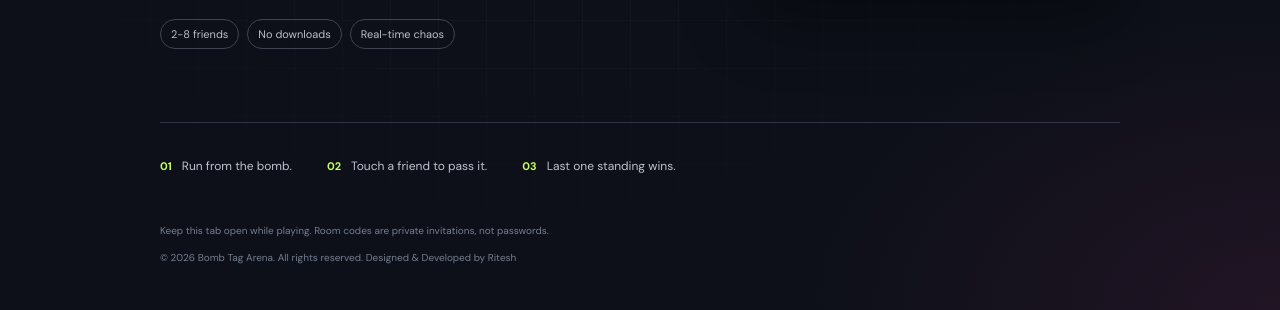
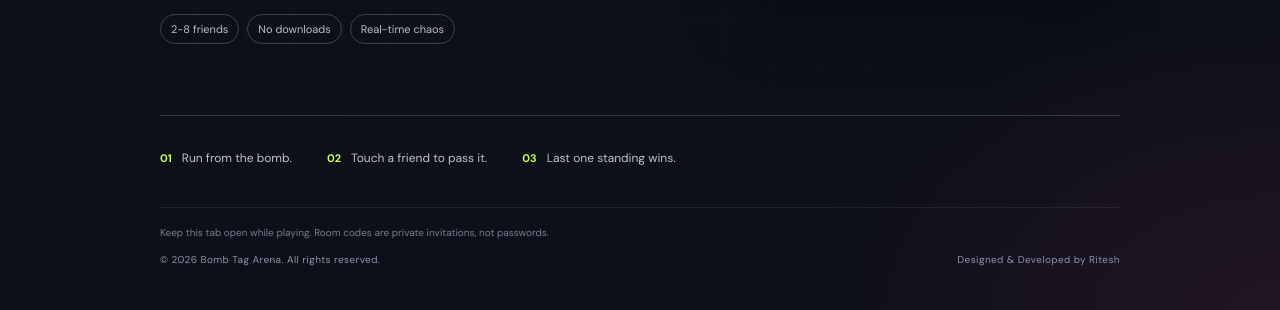
Before and after one commit to riteshsah235/bomb-tag-arena, a website: page public/index.html in a window 1280 px wide. Shown: the part 490-800 px from the top of the page. Drawn offline with nearby package versions, Linux system fonts and the light colour scheme; animation ran at ten frames a second; a web font is replaced by a local one.

Commit message:
Style site footer
Added styles for the site footer and footer line.

```diff
--- a/public/style.css
+++ b/public/style.css
@@ -820,3 +820,27 @@ header { background: #0d1019cc; backdrop-filter: blur(8px); position: sticky; to
   .roompill button { padding: 8px 6px; white-space: nowrap; }
   #network { min-width: 40px; }
 }
+
+/* ===== site footer ===== */
+.site-footer {
+  position: relative;
+  margin-top: 34px;
+  padding-top: 16px;
+  border-top: 1px solid #ffffff14;
+}
+.site-footer .footnote {
+  margin: 0 0 10px;
+}
+.footer-line {
+  display: flex;
+  flex-wrap: wrap;
+  justify-content: space-between;
+  gap: 4px 24px;
+  color: #8b94a7;
+  letter-spacing: 0.4px;
+}
+@media (max-width: 640px) {
+  .footer-line {
+    flex-direction: column;
+  }
+}
```
